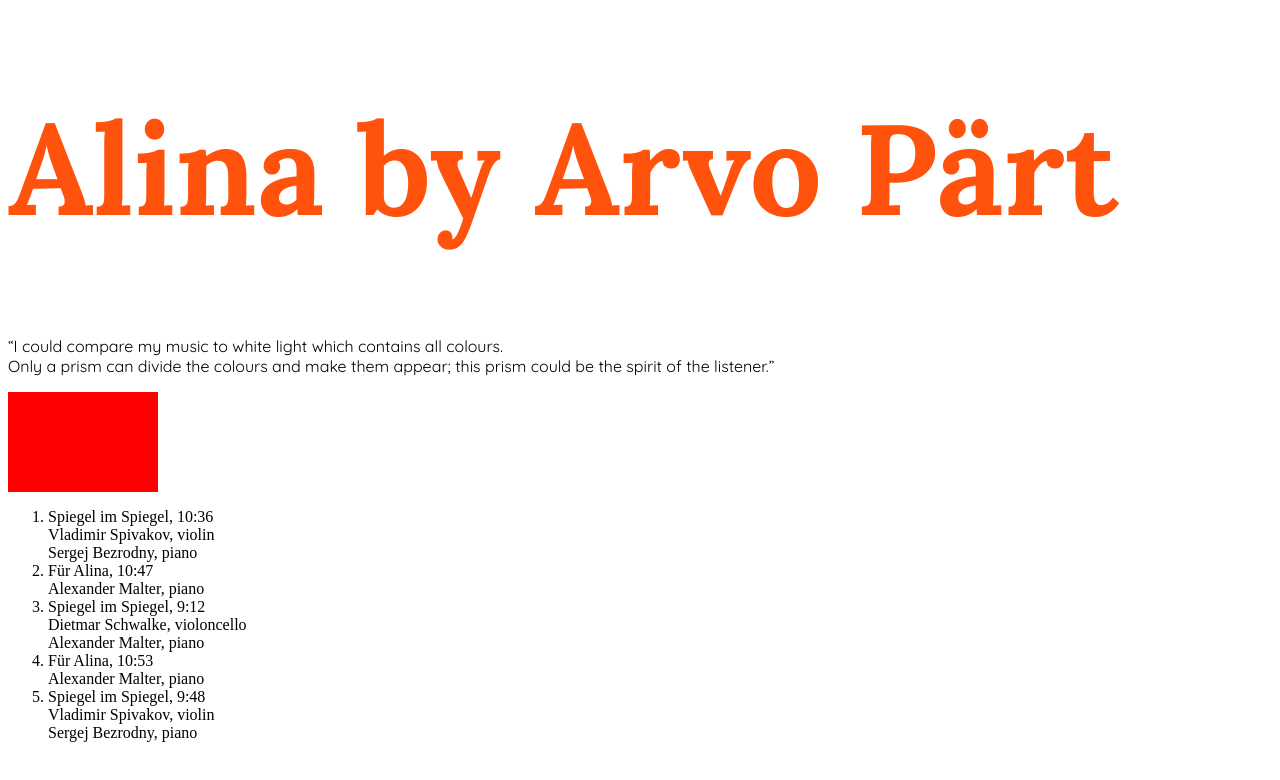
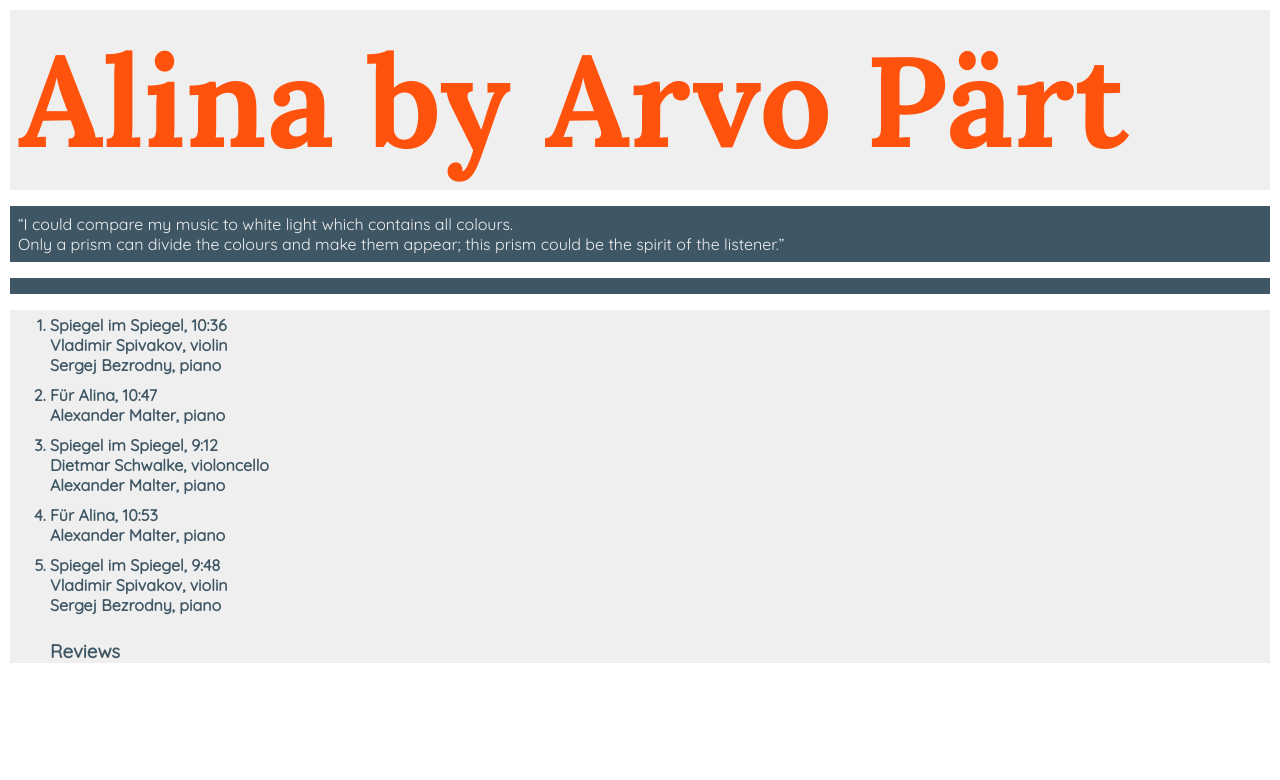
Before and after one commit to Seanheller/assignment2, a plain HTML site: page index.html in a window 1280 px wide. Drawn offline with Linux system fonts and the light colour scheme.

Commit message:
Added header properties; Removed #dada; Modified Margins

```diff
--- a/css/main.css
+++ b/css/main.css
@@ -1,25 +1,46 @@
 /*Style Template*/
+body {
+   margin: 10px;
+}
+
 p {
    font-family: 'Quicksand', sans-serif;
+   padding: 8px;
+   background-color: #3F5765;
+   color: #EFEFEF;
 }
-header{
+
+h1 {
+   margin: 0
+}
+
+header {
    font-size: 4em;
    font-family: 'Lora', serif;
    font-weight: bold;
 }
 
-#dada{
-   height: 100px;
-   width: 150px;
-   background-color: red;
+header h1 {
+   color: #FF530D;
+   background-color: #EFEFEF;
+   padding: 8px;
 }
 
-header h1{
-   color: #FF530D;
-}
-
-header p{
+header p {
    font-size: 4em;
    font-family:'Quicksand';
    font-weight: normal;
+   background-color: #3F5765
 }
+
+ol {
+   color: #3F5765;
+   font-family: 'Quicksand', serif;
+   font-weight: bold;
+   background-color: #EFEFEF
+}
+
+li {
+   padding-top: 5px;
+   padding-bottom: 5px;
+}
--- a/index.html
+++ b/index.html
@@ -11,7 +11,6 @@
       <h1>Alina by Arvo Pärt</h1>
       </header>
       <p>“I could compare my music to white light which contains all colours. <br>Only a prism can divide the colours and make them appear; this prism could be the spirit of the listener.”<p>
-      <div id="dada"></div>
       <header2>
          <ol>
             <li>Spiegel im Spiegel, 10:36<br>
@@ -29,6 +28,7 @@
             Vladimir Spivakov, violin<br>
             Sergej Bezrodny, piano</li>
       </header2>
+      <h3>Reviews</h3>
 </ol>
    </body>
    </html>
```
